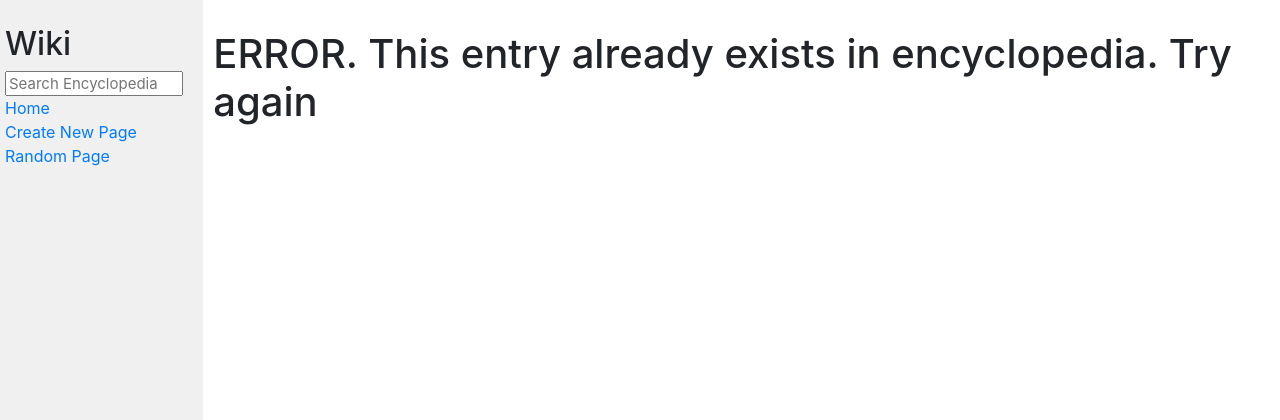
After one commit to arjunj05/project1cs50, a Django app: template encyclopedia/templates/encyclopedia/errorPage.html in a window 1280 px wide. The commit adds this page. Shown: the top 420 px of the page. Run offline with Django 3.2, Linux system fonts and the light colour scheme; the template is opened without the code that fills it, so the values that code supplies are empty; some libraries are stand-ins or nearby versions.

Commit message:
finished create feature

```diff
--- a/encyclopedia/templates/encyclopedia/create.html
+++ b/encyclopedia/templates/encyclopedia/create.html
@@ -8,7 +8,9 @@
         {% csrf_token %}
         <input  type="text" placeholder="Title of page Here" name = 't' style="width:500px;" />
         <br> </br>
-        <input  type="text" placeholder="Markdown Content Here" name = 'c' style="width:500px;height:250px;" />
+        add content below
+        <br> </br>
+        <textarea name = 'c' rows = "5" cols = "50"></textarea>
         <input type = "submit">
     </form>
 
--- /dev/null
+++ b/encyclopedia/templates/encyclopedia/errorPage.html
@@ -0,0 +1,9 @@
+{% extends "encyclopedia/layout.html" %}
+
+{% block body %}
+
+<h1>
+    ERROR. This entry already exists in encyclopedia. Try again
+</h1>
+
+{% endblock %}
--- a/encyclopedia/views.py
+++ b/encyclopedia/views.py
@@ -50,6 +50,9 @@ def create(request):
         print("inside create function")
         title = request.POST.get('t')
         content = request.POST.get('c')
+        for entry in util.list_entries():
+            if title == entry:
+                return render(request,"encyclopedia/errorPage.html")
         util.save_entry(title,content)
         return HttpResponseRedirect(reverse("wiki:index"))
 
```
